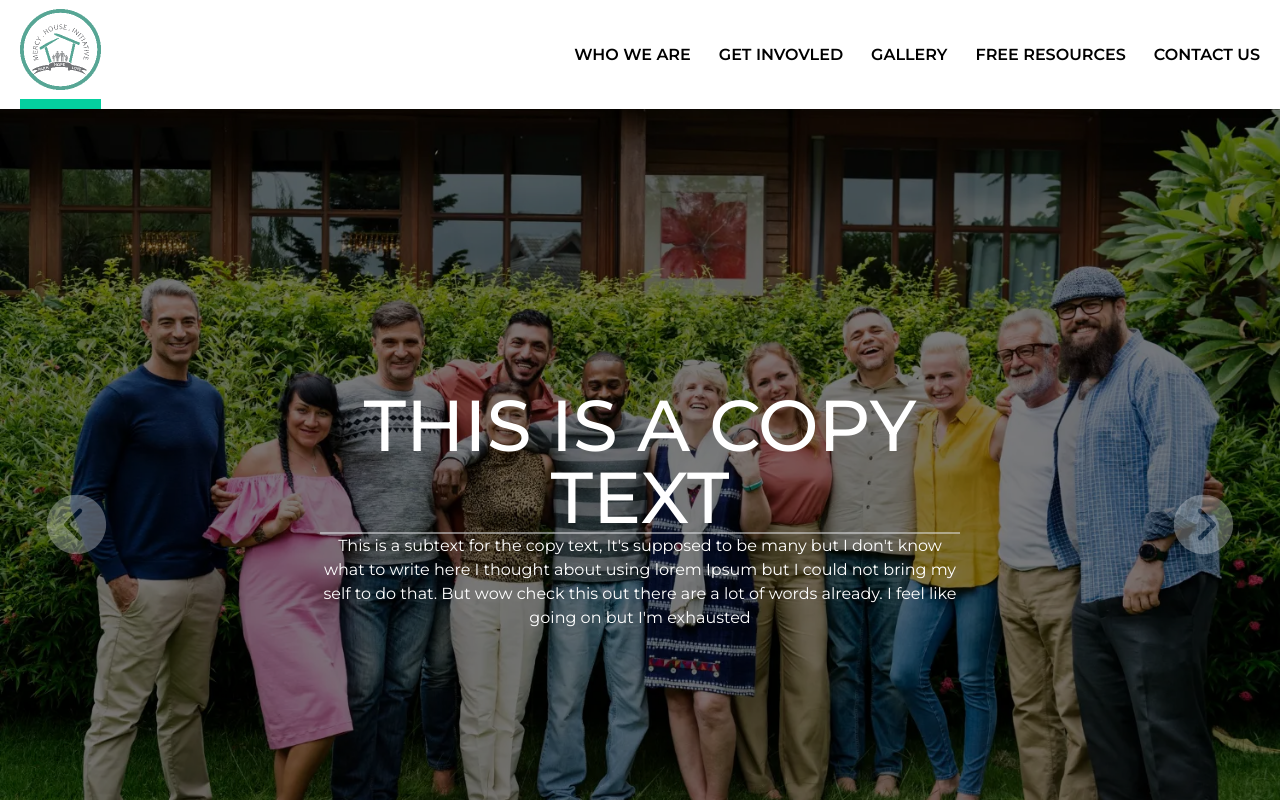
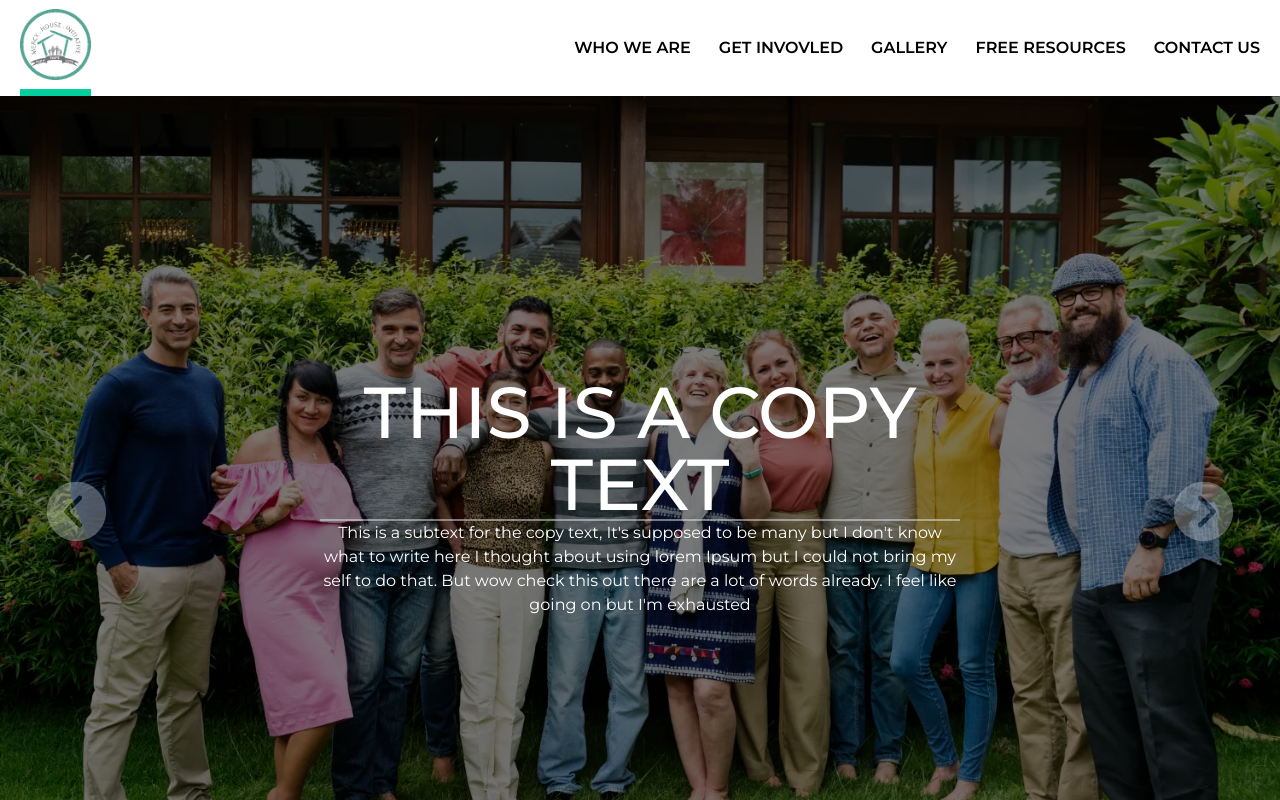
Before and after one commit to ebokes/mercy-house-initiative, a React (Create React App) app: page / in a window 1280 px wide. Shown: the top 800 px of the page. Built offline with nearby package versions, Linux system fonts and the light colour scheme.

Commit message:
style: reduce logo size in navbar

```diff
--- a/src/components/Navbar.jsx
+++ b/src/components/Navbar.jsx
@@ -14,7 +14,7 @@ const Navbar = () => {
           <img
             src={logo}
             alt="logo"
-            className="max-w-[100%] border-b-[10px] border-color1 py-[9px] w-[61px] lg:w-[81px]"
+            className="max-w-[100%] border-b-[7px] border-color1 py-[9px] w-[61px] lg:w-[71px]"
           />
         </Link>
         <div className="space-x-3 lg:space-x-7 flex items-center font-semibold">
--- a/src/components/WhatWeDoIntro.jsx
+++ b/src/components/WhatWeDoIntro.jsx
@@ -5,7 +5,7 @@ const WhatWeDoIntro = () => {
   return (
     <section className="lg:flex justify-between  mx-auto">
       <div className="lg:w-[50%] bg-cover bg-no-repeat bg-medic bg-center">
-        <p className="text-3xl text-transparent">
+        <p className="text-3xl text-transparent selection:text-transparent ">
           Lorem ipsum dolor sit amet consectetur adipisicing elit. Nulla nam
           similique libero officia veniam, tempora sed accusantium optio quis
           dicta. Ipsa voluptatem velit tenetur voluptatibus temporibus eum est,
```
